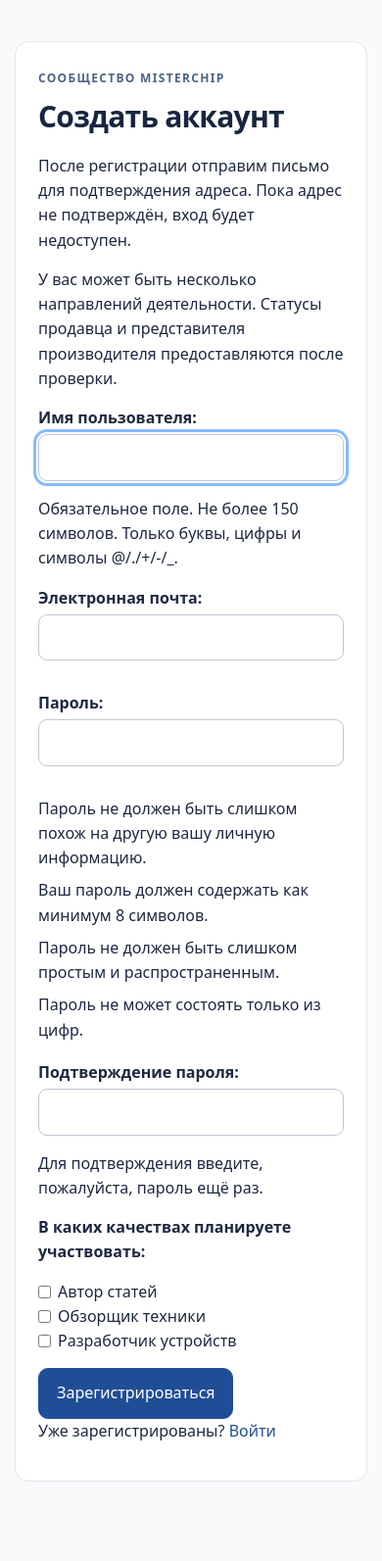
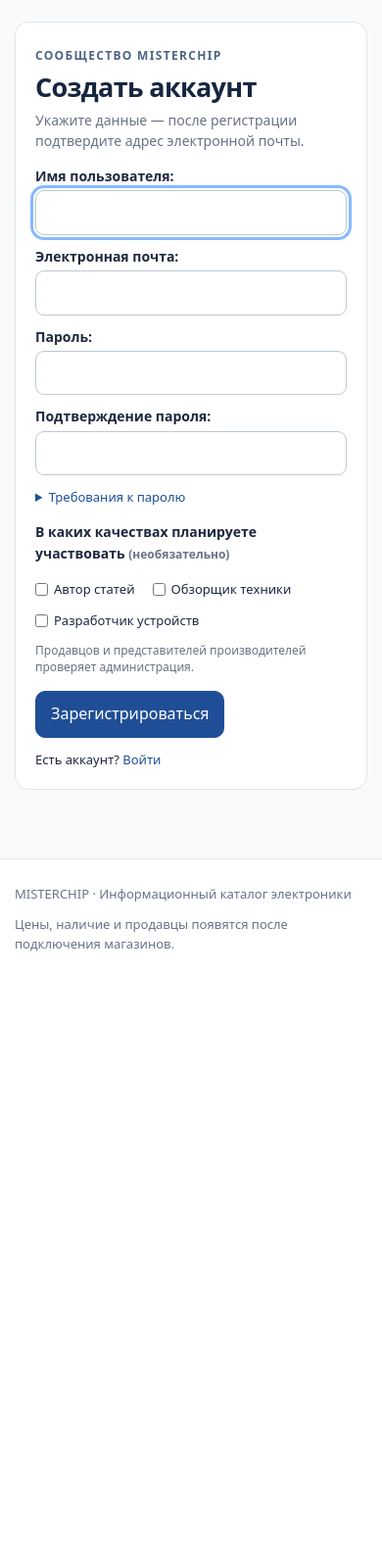
Before and after one commit to nikitinlaw/misterchip, a Django app: page /account/register/ in a window 390 px wide. Shown: the part 141-1734 px from the top of the page at 98% size. After the commit the page ends 1112 px from the top, so only its background shows below. Run offline with Django 5.2, Linux system fonts and the light colour scheme; parts of the project's set-up code (start-up, migrations or seed data) failed here and were passed over.

Commit message:
ui: compact registration layout for laptop and mobile viewports

```diff
--- a/accounts/templates/accounts/register.html
+++ b/accounts/templates/accounts/register.html
@@ -1,12 +1,59 @@
 {% extends "catalog/base.html" %}
 {% block title %}Регистрация — MISTERCHIP{% endblock %}
 {% block content %}
-<section class="panel auth-panel">
-  <span class="eyebrow">Сообщество MISTERCHIP</span><h1>Создать аккаунт</h1>
-  <p>После регистрации отправим письмо для подтверждения адреса. Пока адрес не подтверждён, вход будет недоступен.</p>
-  <p>У вас может быть несколько направлений деятельности. Статусы продавца и представителя производителя предоставляются после проверки.</p>
-  <form method="post">{% csrf_token %}{{ form.as_p }}
-  <button type="submit">Зарегистрироваться</button></form>
-  <p>Уже зарегистрированы? <a href="{% url 'login' %}">Войти</a></p>
+<section class="panel auth-panel registration-panel">
+  <span class="eyebrow">Сообщество MISTERCHIP</span>
+  <h1>Создать аккаунт</h1>
+  <p class="registration-intro">Укажите данные — после регистрации подтвердите адрес электронной почты.</p>
+
+  <form method="post" class="registration-form">
+    {% csrf_token %}
+    {% if form.non_field_errors %}
+      <div class="registration-form-errors" role="alert">{{ form.non_field_errors }}</div>
+    {% endif %}
+
+    <div class="registration-fields">
+      <div class="registration-field">
+        {{ form.username.label_tag }}
+        {{ form.username }}
+        {{ form.username.errors }}
+      </div>
+      <div class="registration-field">
+        {{ form.email.label_tag }}
+        {{ form.email }}
+        {{ form.email.errors }}
+      </div>
+      <div class="registration-field">
+        {{ form.password1.label_tag }}
+        {{ form.password1 }}
+        {{ form.password1.errors }}
+      </div>
+      <div class="registration-field">
+        {{ form.password2.label_tag }}
+        {{ form.password2 }}
+        {{ form.password2.errors }}
+      </div>
+    </div>
+
+    <details class="registration-password-details">
+      <summary>Требования к паролю</summary>
+      {{ form.password1.help_text|safe }}
+      {% if form.username.help_text %}
+        <p>{{ form.username.help_text }}</p>
+      {% endif %}
+    </details>
+
+    <fieldset class="registration-roles">
+      <legend>{{ form.roles.label }} <span class="subtle">(необязательно)</span></legend>
+      {{ form.roles }}
+      {{ form.roles.errors }}
+      <p class="subtle">Продавцов и представителей производителей проверяет администрация.</p>
+    </fieldset>
+
+    <div class="registration-actions">
+      <button type="submit">Зарегистрироваться</button>
+      <p>Есть аккаунт? <a href="{% url 'login' %}">Войти</a></p>
+    </div>
+  </form>
 </section>
 {% endblock %}
--- a/catalog/static/catalog/site.css
+++ b/catalog/static/catalog/site.css
@@ -97,3 +97,120 @@ textarea{width:100%;max-width:100%;padding:10px 12px;border:1px solid #bdc8d5;bo
 .formset-row h3{font-size:16px}
 .formset-row input,.formset-row select{max-width:100%}
 .project-editor input[type=checkbox]{width:auto}
+
+/* Compact registration: four essential fields visible without excessive scrolling
+   on common 13-inch notebook viewports. Keep 44px touch targets on mobile. */
+.registration-panel{
+  max-width:610px;
+  margin:0 auto;
+  padding:24px 28px;
+}
+.registration-panel h1{
+  font-size:clamp(27px,3vw,32px);
+  margin:5px 0 8px;
+}
+.registration-intro{
+  color:var(--subtle);
+  font-size:14px;
+  line-height:1.45;
+  margin:0 0 19px;
+}
+.registration-panel form{max-width:none}
+.registration-fields{
+  display:grid;
+  grid-template-columns:repeat(2,minmax(0,1fr));
+  column-gap:16px;
+  row-gap:12px;
+}
+.registration-field{min-width:0}
+.registration-field label{
+  font-size:14px;
+  line-height:1.4;
+  margin-bottom:5px;
+}
+.registration-field input{
+  display:block;
+  width:100%;
+  min-height:43px;
+  padding:9px 11px;
+  margin:0;
+}
+.registration-field .errorlist{
+  color:#9a3030;
+  font-size:13px;
+  line-height:1.4;
+  margin:5px 0 0;
+}
+.registration-password-details{
+  font-size:13px;
+  color:var(--subtle);
+  margin:12px 0 14px;
+}
+.registration-password-details summary{
+  cursor:pointer;
+  color:var(--link);
+  width:max-content;
+  max-width:100%;
+}
+.registration-password-details ul{
+  margin:6px 0 8px;
+  padding-left:19px;
+  list-style:disc;
+}
+.registration-password-details ul li{margin:3px 0}
+.registration-roles{
+  padding:12px 0 0;
+  margin:0 0 16px;
+  border:0;
+  border-top:1px solid var(--line);
+}
+.registration-roles legend{
+  padding:0 8px 0 0;
+  font-size:14px;
+  font-weight:650;
+}
+.registration-roles #id_roles{
+  display:flex;
+  flex-wrap:wrap;
+  column-gap:18px;
+  row-gap:7px;
+  margin:2px 0 7px;
+}
+.registration-roles #id_roles>div{margin:0}
+.registration-roles #id_roles label{
+  display:inline-flex;
+  align-items:center;
+  gap:6px;
+  cursor:pointer;
+  font-size:13px;
+  font-weight:400;
+  white-space:nowrap;
+}
+.registration-roles input[type="checkbox"]{margin:0}
+.registration-roles .subtle{font-size:12px;line-height:1.45;margin:0}
+.registration-actions{
+  display:flex;
+  align-items:center;
+  justify-content:space-between;
+  gap:12px;
+  flex-wrap:wrap;
+}
+.registration-actions button{padding:10px 15px;min-height:43px}
+.registration-actions p{font-size:13px;margin:0}
+.registration-form-errors{
+  font-size:14px;
+  border-left:3px solid #ad3434;
+  background:#fff5f5;
+  padding:8px 12px;
+  margin:0 0 12px;
+}
+@media(max-width:620px){
+  .registration-panel{max-width:500px;padding:20px}
+  .registration-fields{grid-template-columns:1fr;row-gap:12px}
+  .registration-intro{margin-bottom:16px}
+}
+@media(max-width:380px){
+  .registration-panel{padding:16px}
+  .registration-roles #id_roles{display:grid;row-gap:8px}
+  .registration-actions button{width:100%}
+}
```
Also changed, not shown: accounts/test_accounts_ui.py (+22 -0 lines).
